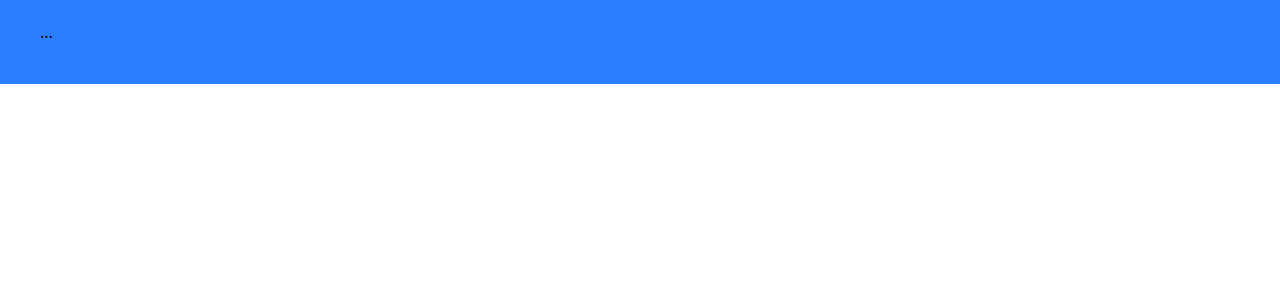
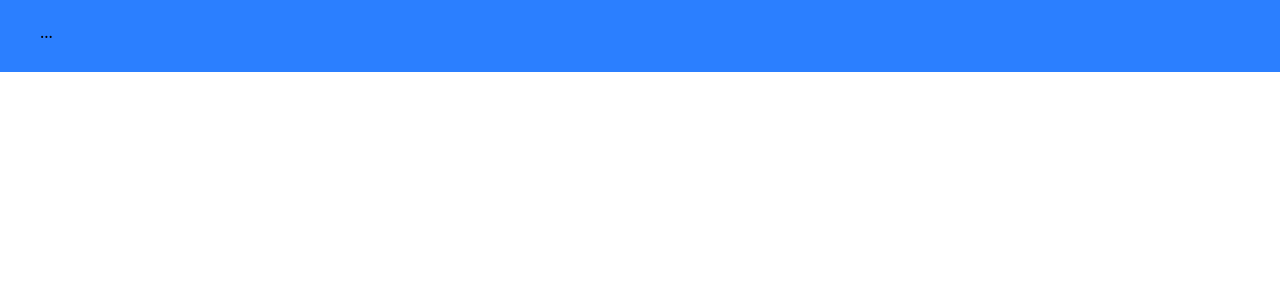
Before and after one commit to SergeyLuzik/react-tailwind-merge-test, a React (Vite) app: page / in a window 1280 px wide. Shown: the top 300 px of the page. Built offline with nearby package versions, Linux system fonts and the light colour scheme.

Commit message:
feat: adds classnames

```diff
--- a/src/App.jsx
+++ b/src/App.jsx
@@ -1,7 +1,7 @@
 import { twMerge } from "tailwind-merge";
 
 export const App = ({ className }) => {
-  const baseClasses = "p-30 bg-blue-500 pt-6 pt-1";
+  const baseClasses = "pb-3 p-30 bg-blue-500 pt-6 pt-1";
   const mergedClasses = twMerge(baseClasses, className);
   return <div className={mergedClasses}>...</div>;
 };
--- a/src/main.jsx
+++ b/src/main.jsx
@@ -5,6 +5,6 @@ import { App } from "./App";
 
 createRoot(document.getElementById("root")).render(
   <StrictMode>
-    <App className="pt-2 p-10 pt-5" />
+    <App className="p-10 pb-7 pt-2 pt-5" />
   </StrictMode>
 );
```
